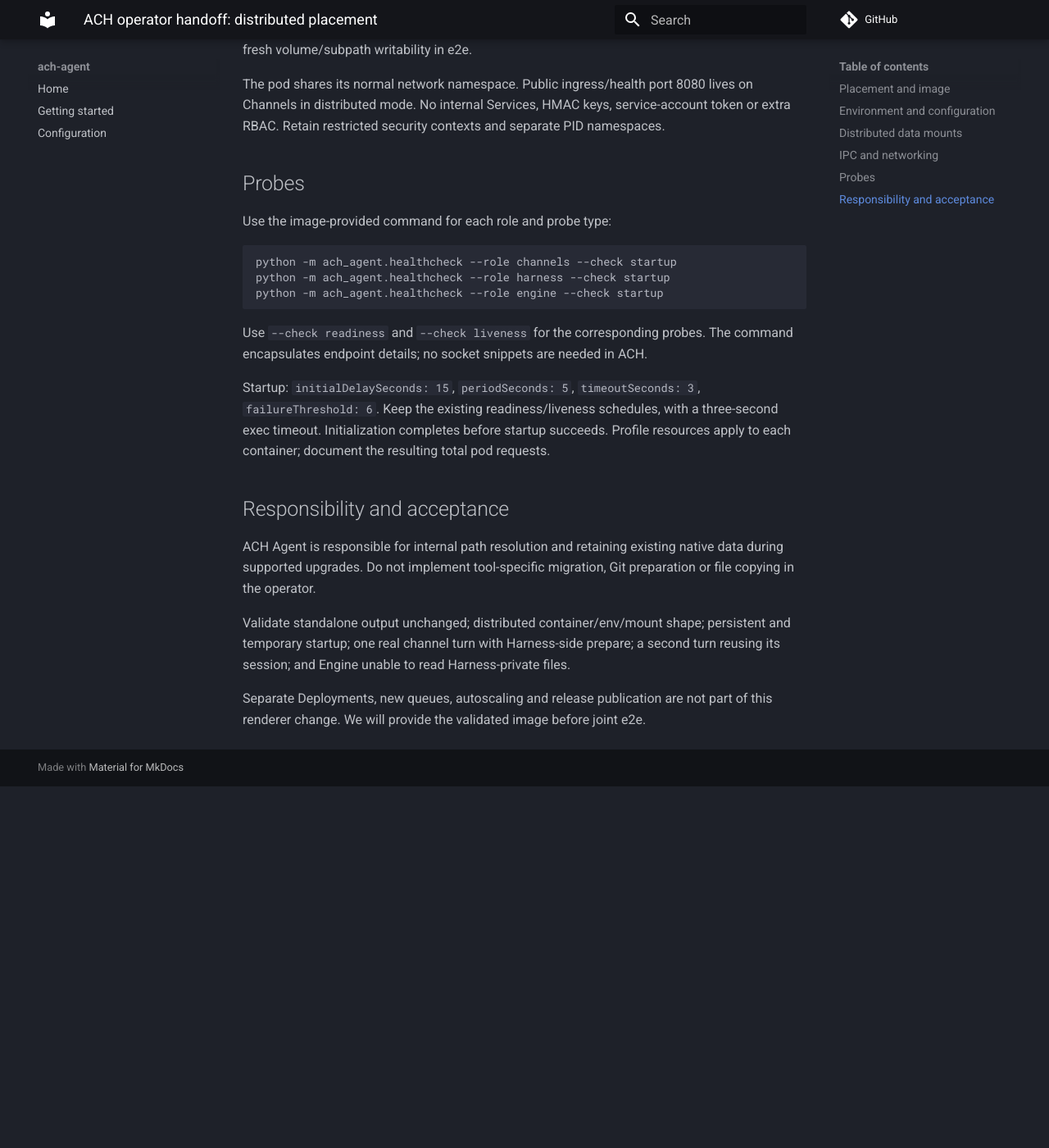
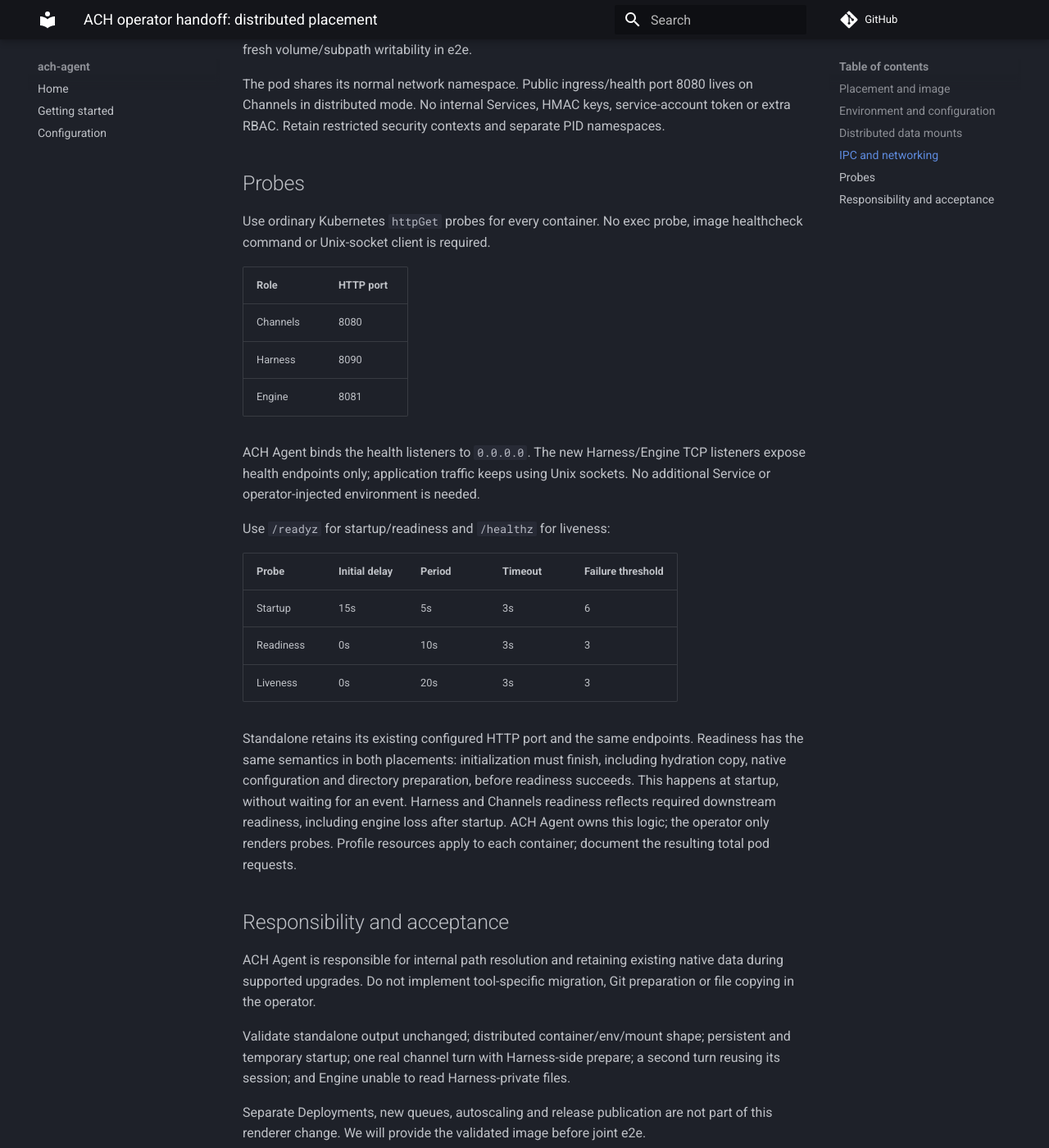
Before and after one commit to ackstorm/ach-agent, an MkDocs documentation site: the page built from docs/schemas/ach-deployment-modes.md, in a window 1280 px wide and 1400 px high, scrolled down 2069 px. Shown: the whole window at 82% size. Built offline with MkDocs 1.6.1 and Material for MkDocs 9.7.7, drawn with Linux system fonts in a browser that asks for light colours; comment, search, counter and statistics services are not loaded; before the commit the page ends 3028 px from its top, so only the background shows below that; some of the changed text lies outside the part shown.

Commit message:
fix(deploy): use direct HTTP probes for every role

````diff
--- a/docs/schemas/ach-deployment-modes.md
+++ b/docs/schemas/ach-deployment-modes.md
@@ -4,10 +4,9 @@ This supersedes the previous storage proposal. ACH renders placement, environmen
 and generic storage. ACH Agent owns the contents, native tool paths and compatibility.
 Do not add renderer branches for codemem, OpenCode, Pi, skills or hydration artifacts.
 
-Status: implemented, locally validated and merged into `main` for v0.16.2.
-Use `ghcr.io/ackstorm/ach-agent:v0.16.2` after the release workflow publishes it;
-v0.16.1 does not contain the split. Kubernetes operator integration still needs
-joint cluster e2e.
+Status: v0.16.2 is published and contains the split. The HTTP probe contract below
+supersedes its command-based probes and requires the next patch image. Kubernetes
+operator integration still needs joint cluster e2e.
 
 ## Placement and image
 
@@ -87,20 +86,33 @@ Retain restricted security contexts and separate PID namespaces.
 
 ## Probes
 
-Use the image-provided command for each role and probe type:
+Use ordinary Kubernetes `httpGet` probes for every container. No exec probe,
+image healthcheck command or Unix-socket client is required.
 
-```text
-python -m ach_agent.healthcheck --role channels --check startup
-python -m ach_agent.healthcheck --role harness --check startup
-python -m ach_agent.healthcheck --role engine --check startup
-```
+| Role | HTTP port |
+| --- | --- |
+| Channels | 8080 |
+| Harness | 8090 |
+| Engine | 8081 |
 
-Use `--check readiness` and `--check liveness` for the corresponding probes.
-The command encapsulates endpoint details; no socket snippets are needed in ACH.
+ACH Agent binds the health listeners to `0.0.0.0`. The new Harness/Engine TCP
+listeners expose health endpoints only; application traffic keeps using Unix
+sockets. No additional Service or operator-injected environment is needed.
 
-Startup: `initialDelaySeconds: 15`, `periodSeconds: 5`, `timeoutSeconds: 3`,
-`failureThreshold: 6`. Keep the existing readiness/liveness schedules, with a
-three-second exec timeout. Initialization completes before startup succeeds.
+Use `/readyz` for startup/readiness and `/healthz` for liveness:
+
+| Probe | Initial delay | Period | Timeout | Failure threshold |
+| --- | --- | --- | --- | --- |
+| Startup | 15s | 5s | 3s | 6 |
+| Readiness | 0s | 10s | 3s | 3 |
+| Liveness | 0s | 20s | 3s | 3 |
+
+Standalone retains its existing configured HTTP port and the same endpoints.
+Readiness has the same semantics in both placements: initialization must finish,
+including hydration copy, native configuration and directory preparation, before
+readiness succeeds. This happens at startup, without waiting for an event. Harness
+and Channels readiness reflects required downstream readiness, including engine
+loss after startup. ACH Agent owns this logic; the operator only renders probes.
 Profile resources apply to each container; document the resulting total pod requests.
 
 ## Responsibility and acceptance
````
Also changed, not shown: README.md (+5 -2 lines), docker/split/README.md (+10 -5 lines), docs/references/2026-09-14-three-role-split.md (+8 -3 lines), docs/superpowers/plans/2026-09-14-http-role-health.md (added, +46 -0 lines), docs/superpowers/specs/2026-09-14-startup-hydration-handoff.md (+1 -1 lines), 5 other files.
